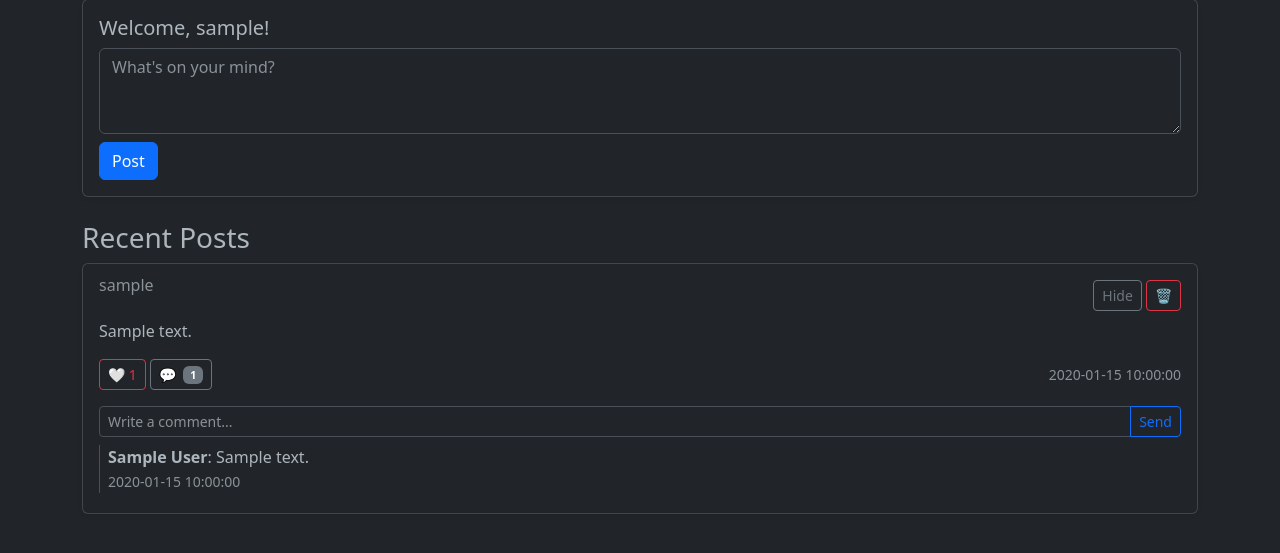
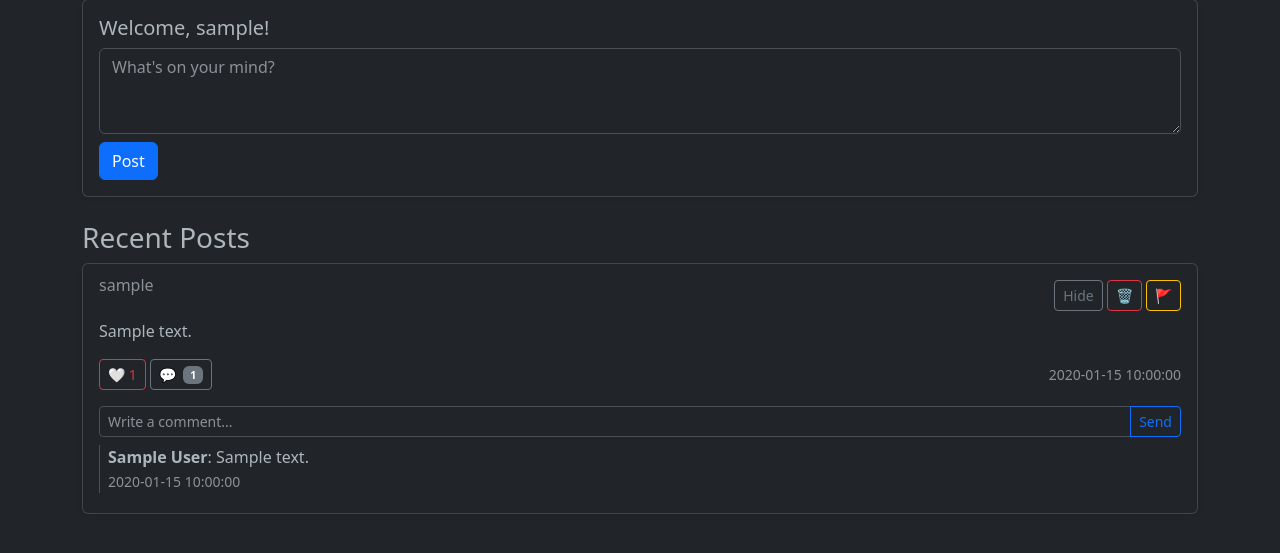
Before and after one commit to SprinklekitOfficial/MySocial, a Flask app: template templates/feed.html in a window 1280 px wide. Shown: the part 81-634 px from the top of the page. Run offline with Flask 3, Linux system fonts and the light colour scheme; the visitor is signed in with stand-in values (Sample User, id 1); the template is opened without the code that fills it: most values are stand-ins (such as "Sample title", 1, 10 or a date in 2020); data that the repository does not hold is empty.

Commit message:
Update feed.html

```diff
--- a/templates/feed.html
+++ b/templates/feed.html
@@ -74,6 +74,7 @@
                         </h6>
                     </div>
                     <div>
+                        <!-- Admin actions -->
                         {% if session.get('isAdmin') %}
                         <form method="POST" action="{{ url_for('toggle_hide', post_id=post.id) }}" class="d-inline">
                             <button type="submit" class="btn btn-sm btn-outline-secondary">
@@ -83,8 +84,12 @@
                         <form method="POST" action="{{ url_for('delete_post', post_id=post.id) }}" class="d-inline" onsubmit="return confirm('Delete this post?');">
                             <button type="submit" class="btn btn-sm btn-outline-danger">🗑️</button>
                         </form>
+                        <!-- Admin report button (just like a normal user) -->
+                        <form method="POST" action="{{ url_for('report_post', post_id=post.id) }}" class="d-inline">
+                            <button type="submit" class="btn btn-sm btn-outline-warning" title="Report this post">🚩</button>
+                        </form>
                         {% else %}
-                        <!-- Report button -->
+                        <!-- Normal user report button -->
                         <form method="POST" action="{{ url_for('report_post', post_id=post.id) }}" class="d-inline">
                             <button type="submit" class="btn btn-sm btn-outline-warning" title="Report this post">🚩</button>
                         </form>
```
